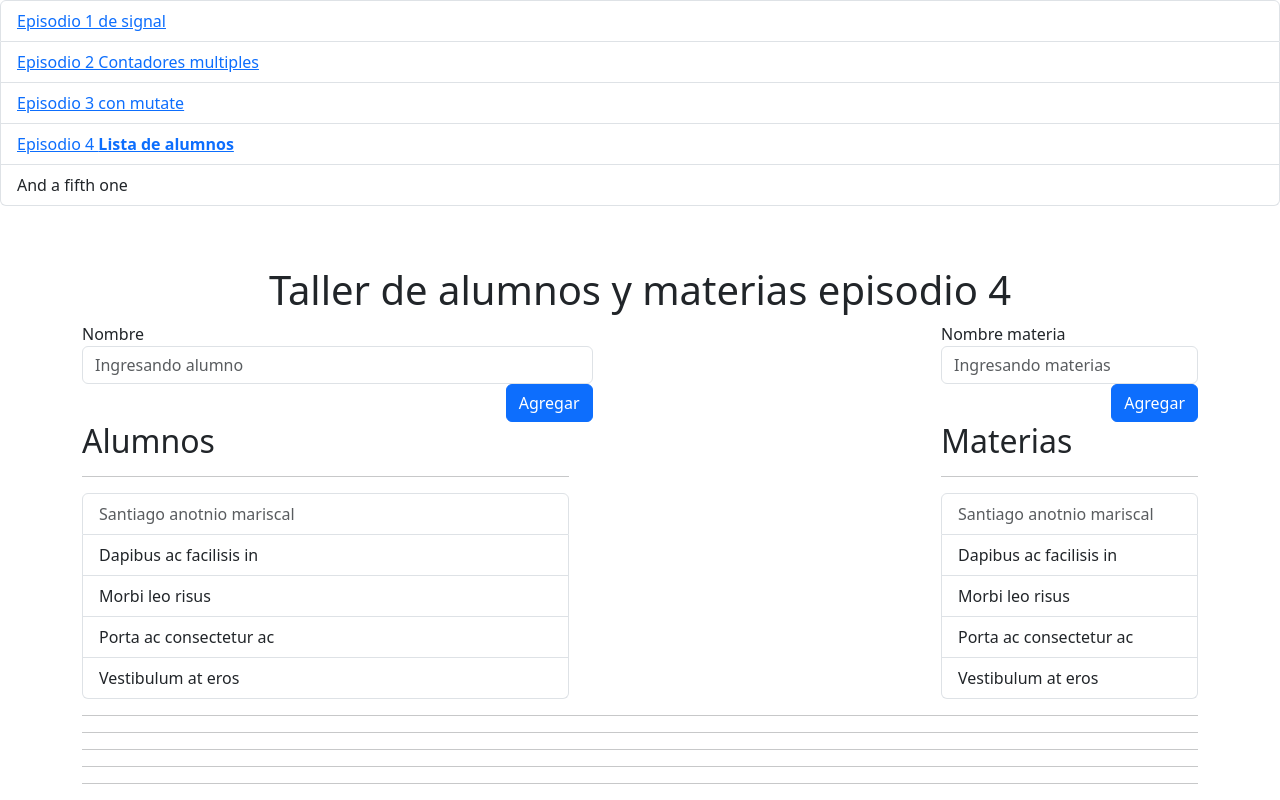
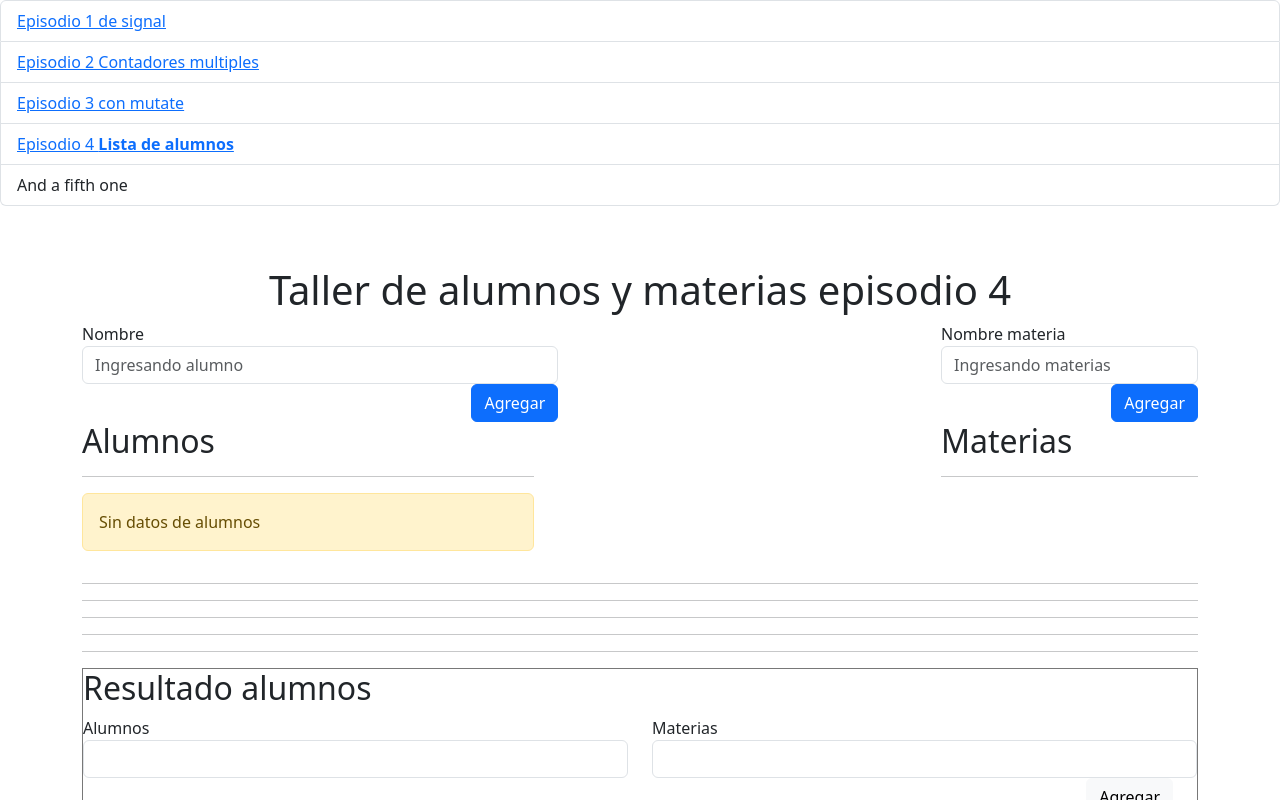
Before and after one commit to betweencode/TALLER-SIGNALS-ANGULAR, an Angular app: page /episodio4 in a window 1280 px wide. Shown: the top 800 px of the page. Built offline with nearby package versions, Linux system fonts and the light colour scheme.

Commit message:
enviando componentes

```diff
--- a/src/app/app.module.ts
+++ b/src/app/app.module.ts
@@ -12,6 +12,8 @@ import { Episodio4listaalumnosComponent } from './pages/episodio4listaalumnos/ep
 import { ListadomateriasComponent } from './pages/episodio4listaalumnos/detalles4/listadomaterias/listadomaterias.component';
 import { ListadoalumnosComponent } from './pages/episodio4listaalumnos/detalles4/listadoalumnos/listadoalumnos.component';
 import { ResultadoComponent } from './pages/episodio4listaalumnos/detalles4/resultado/resultado.component';
+import { CommonModule } from '@angular/common';
+import { FormsModule } from '@angular/forms';
 
 @NgModule({
   declarations: [
@@ -28,7 +30,9 @@ import { ResultadoComponent } from './pages/episodio4listaalumnos/detalles4/resu
    ],
   imports: [
     BrowserModule,
-    AppRoutingModule
+    AppRoutingModule,
+    CommonModule,
+    FormsModule
   ],
   providers: [],
   bootstrap: [AppComponent]
--- a/src/app/pages/episodio4listaalumnos/detalles4/listadoalumnos/listadoalumnos.component.html
+++ b/src/app/pages/episodio4listaalumnos/detalles4/listadoalumnos/listadoalumnos.component.html
@@ -2,12 +2,12 @@
   <div class="col">
       <div class="form-group">
         <label for="exampleInputEmail1">Nombre</label>
-        <input type="text" class="form-control" id="exampleInputEmail1" aria-describedby="emailHelp" placeholder="Ingresando alumno">
+        <input type="text" [(ngModel)]="nombre" class="form-control" id="exampleInputEmail1" aria-describedby="emailHelp" placeholder="Ingresando alumno">
 
       </div>
 
   <div class="col text-end">
-    <button class="btn btn-primary">Agregar</button>
+    <button (click)="agregar()" class="btn btn-primary">Agregar</button>
   </div>
 </div>
 
@@ -17,13 +17,19 @@
 
     <h2>Alumnos</h2>
     <hr>
-    <ul class="list-group">
-      <li class="list-group-item disabled">Santiago anotnio mariscal</li>
-      <li class="list-group-item">Dapibus ac facilisis in</li>
-      <li class="list-group-item">Morbi leo risus</li>
-      <li class="list-group-item">Porta ac consectetur ac</li>
-      <li class="list-group-item">Vestibulum at eros</li>
+    <ul *ngIf="arreglo && arreglo.length > 0; else sindatos" class="list-group">
+      <li *ngFor="let item of arreglo" class="list-group-item disabled">{{item.nombre}}</li>
     </ul>
+
+
+    <ng-template #sindatos>
+      <div class="alert alert-warning" role="alert">
+        Sin datos de alumnos
+      </div>
+
+    </ng-template>
+
+
 
   </div>
 </div>
--- a/src/app/pages/episodio4listaalumnos/detalles4/listadoalumnos/listadoalumnos.component.ts
+++ b/src/app/pages/episodio4listaalumnos/detalles4/listadoalumnos/listadoalumnos.component.ts
@@ -1,4 +1,7 @@
-import { Component, OnInit } from '@angular/core';
+import { Component, OnInit, signal } from '@angular/core';
+
+
+export  var  misignal = signal<ALUMNOS[]>([]);
 
 @Component({
   selector: 'app-listadoalumnos',
@@ -7,9 +10,30 @@ import { Component, OnInit } from '@angular/core';
 })
 export class ListadoalumnosComponent implements OnInit {
 
+  public nombre:string = "";
+
+  public arreglo:ALUMNOS[] = [];
+
+
+
   constructor() { }
 
   ngOnInit() {
   }
 
+  public agregar():void{//Se seteea el signal con SET borrando el dto anterior
+
+    this.arreglo.push({nombre:this.nombre,identificador:this.arreglo.length+1})
+    this.nombre = "";
+
+    misignal.set(this.arreglo)
+  }
+
 }
+
+
+
+export interface ALUMNOS{
+  nombre:string,
+  identificador:number
+}
--- a/src/app/pages/episodio4listaalumnos/detalles4/listadomaterias/listadomaterias.component.html
+++ b/src/app/pages/episodio4listaalumnos/detalles4/listadomaterias/listadomaterias.component.html
@@ -3,6 +3,8 @@
     <div class="form-group">
       <label for="exampleInputEmail1">Nombre materia</label>
       <input
+
+      [(ngModel)]="nombre"
         type="text"
         class="form-control"
         id="exampleInputEmail1"
@@ -12,7 +14,7 @@
     </div>
 
     <div class="col text-end">
-      <button class="btn btn-primary">Agregar</button>
+      <button (click)="agregar()" class="btn btn-primary">Agregar</button>
     </div>
   </div>
 </div>
@@ -24,11 +26,8 @@
     <h2>Materias</h2>
     <hr>
     <ul class="list-group">
-      <li class="list-group-item disabled">Santiago anotnio mariscal</li>
-      <li class="list-group-item">Dapibus ac facilisis in</li>
-      <li class="list-group-item">Morbi leo risus</li>
-      <li class="list-group-item">Porta ac consectetur ac</li>
-      <li class="list-group-item">Vestibulum at eros</li>
+      <li *ngFor="let item of arreglo" class="list-group-item disabled">{{item.nombremateria}}</li>
+
     </ul>
   </div>
 </div>
--- a/src/app/pages/episodio4listaalumnos/detalles4/listadomaterias/listadomaterias.component.ts
+++ b/src/app/pages/episodio4listaalumnos/detalles4/listadomaterias/listadomaterias.component.ts
@@ -1,4 +1,6 @@
-import { Component } from '@angular/core';
+import { Component, signal, effect } from '@angular/core';
+
+export var miSignalmaterias = signal<MATERIAS[]>([]);
 
 @Component({
   selector: 'app-listadomaterias',
@@ -7,4 +9,37 @@ import { Component } from '@angular/core';
 })
 export class ListadomateriasComponent {
 
+ public nombre:string = "";
+
+ public arreglo:MATERIAS[] = [];
+
+ constructor(){
+   effect(()=>{
+    console.log("Se modifica la lista de materias",miSignalmaterias());
+      this.arreglo = miSignalmaterias();
+   });
+ }
+
+
+ public agregar():void{
+
+   miSignalmaterias.mutate((valor)=>{
+     valor.push({nombremateria:this.nombre,identificador:valor.length+1});
+     this.nombre = "";
+   });
+
+
+
+
+ }
+
+
+
+
 }
+
+
+export interface MATERIAS{
+  identificador:number,
+  nombremateria:string
+}
--- a/src/app/pages/episodio4listaalumnos/detalles4/resultado/resultado.component.css
+++ b/src/app/pages/episodio4listaalumnos/detalles4/resultado/resultado.component.css
@@ -0,0 +1,6 @@
+.badge{
+  background-color: gray;
+  color:white;
+  border-radius: 30px;
+
+}
--- a/src/app/pages/episodio4listaalumnos/detalles4/resultado/resultado.component.html
+++ b/src/app/pages/episodio4listaalumnos/detalles4/resultado/resultado.component.html
@@ -9,11 +9,7 @@
     <div class="form-group">
       <label for="exampleFormControlSelect1">Alumnos</label>
       <select class="form-control" id="exampleFormControlSelect1">
-        <option>1</option>
-        <option>2</option>
-        <option>3</option>
-        <option>4</option>
-        <option>5</option>
+        <option *ngFor="let item of miarregloSignalalumno()" [value]="item.identificador">{{item.nombre}}</option>
       </select>
     </div>
   </div>
@@ -21,11 +17,7 @@
     <div class="form-group">
       <label for="exampleFormControlSelect1">Materias</label>
       <select class="form-control" id="exampleFormControlSelect1">
-        <option>1</option>
-        <option>2</option>
-        <option>3</option>
-        <option>4</option>
-        <option>5</option>
+        <option *ngFor="let item of miarregloMateriasConeffect" [value]="item.identificador">{{item.nombremateria}}</option>
       </select>
     </div>
   </div>
@@ -55,13 +47,12 @@
             <td>
 
               <ul class="list-group">
-                <li class="list-group-item disabled">Santiago anotnio mariscal</li>
+                <li class="list-group-item disabled">Santiago anotnio mariscal <span class="badge badge-light">4</span></li>
                 <li class="list-group-item">Dapibus ac facilisis in</li>
                 <li class="list-group-item">Morbi leo risus</li>
                 <li class="list-group-item">Porta ac consectetur ac</li>
                 <li class="list-group-item">Vestibulum at eros</li>
               </ul>
-
             </td>
           </tr>
         </tbody>
--- a/src/app/pages/episodio4listaalumnos/detalles4/resultado/resultado.component.ts
+++ b/src/app/pages/episodio4listaalumnos/detalles4/resultado/resultado.component.ts
@@ -1,4 +1,11 @@
-import { Component, OnInit } from '@angular/core';
+import { Component, OnInit, WritableSignal,effect } from '@angular/core';
+import { ALUMNOS, misignal } from '../listadoalumnos/listadoalumnos.component';
+import { MATERIAS, miSignalmaterias } from '../listadomaterias/listadomaterias.component';
+
+
+var mm:any;
+
+
 
 @Component({
   selector: 'app-resultado',
@@ -7,7 +14,20 @@ import { Component, OnInit } from '@angular/core';
 })
 export class ResultadoComponent implements OnInit {
 
-  constructor() { }
+  //Primera forma de pasar el signal entre compoentes (GLOBALIZANDOLAS CON VAR)
+
+  public miarregloSignalalumno:WritableSignal<ALUMNOS[]> = misignal;
+
+  public miarregloMateriasConeffect:MATERIAS[] = [];
+
+  constructor() {
+
+    effect(()=>{
+      console.log("DESDE MI COMPONENTE DE RESULTADOS",miSignalmaterias());
+      this.miarregloMateriasConeffect = miSignalmaterias();
+    })
+
+   }
 
   ngOnInit() {
   }
```
